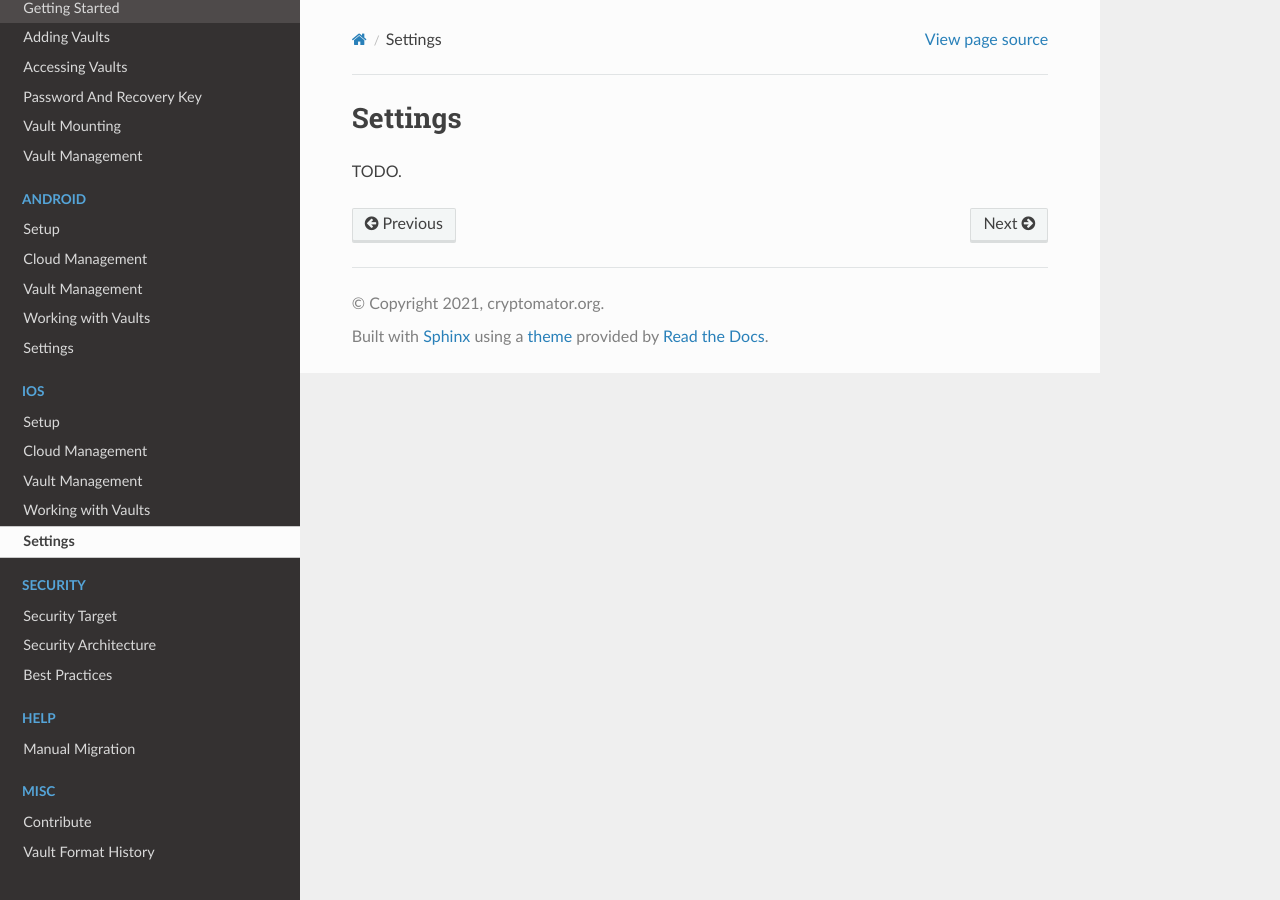
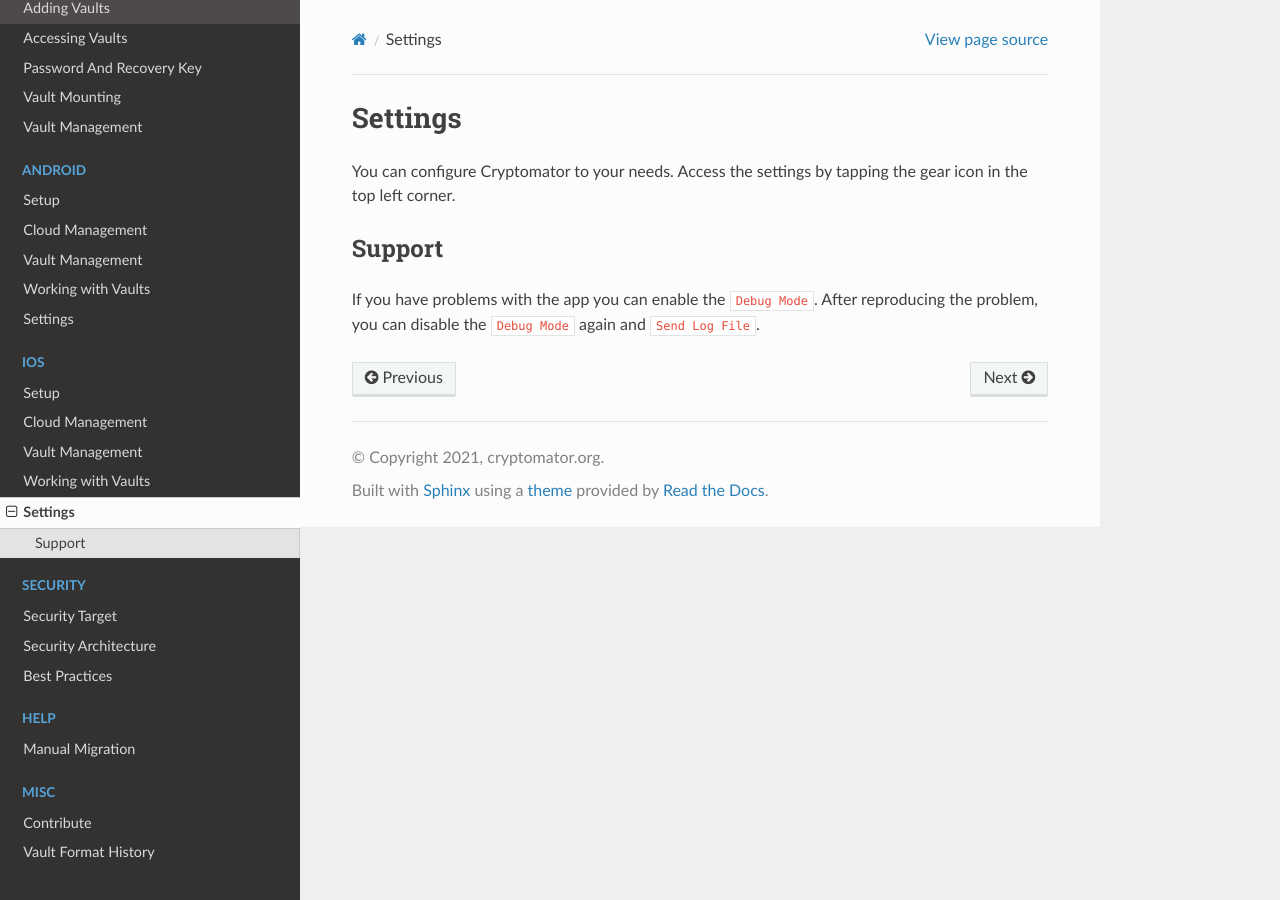
Before and after one commit to cryptomator/docs, a Sphinx documentation site: the page built from source/ios/settings.rst, in a window 1280 px wide. Built offline with Sphinx 7.4.7 and the Read the Docs theme 2.0.0, drawn with Linux system fonts in a browser that asks for light colours.

Commit message:
updated ios settings

```diff
--- a/source/ios/settings.rst
+++ b/source/ios/settings.rst
@@ -1,4 +1,11 @@
 Settings
 ========
 
-TODO.
+You can configure Cryptomator to your needs. Access the settings by tapping the gear icon in the top left corner.
+
+.. _ios/settings/support:
+
+Support
+-------
+
+If you have problems with the app you can enable the ``Debug Mode``. After reproducing the problem, you can disable the ``Debug Mode`` again and ``Send Log File``.
```
